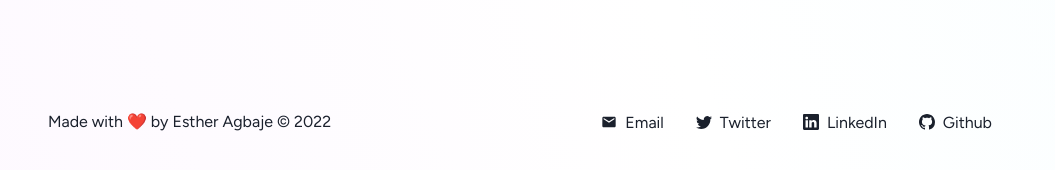
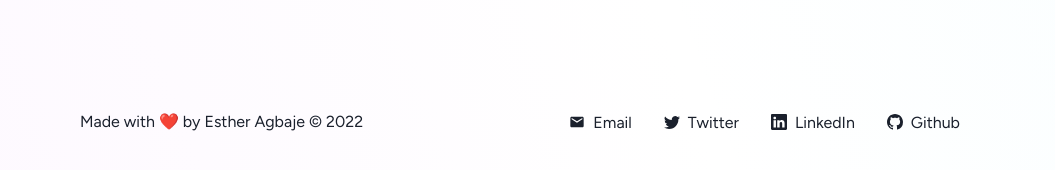
Before and after one commit to ProsperChihimba/dev-portfolio, a Next.js app: page / in a window 1280 px wide. Shown: the part 2182-2352 px from the top of the page, without its empty margins (112-1167 px from the left). Built offline with nearby package versions, Linux system fonts and the light colour scheme.

Commit message:
feat: updated footer padding

```diff
--- a/src/components/footer.jsx
+++ b/src/components/footer.jsx
@@ -4,7 +4,7 @@ import { footerData } from './footer-links-data';
 
 export function Footer() {
   return (
-    <Box as='footer' py="8">
+    <Box as='footer' p='8'>
       <Container maxW='container.lg'>
         <Stack
           direction={{ base: 'column', lg: 'row' }}
```
